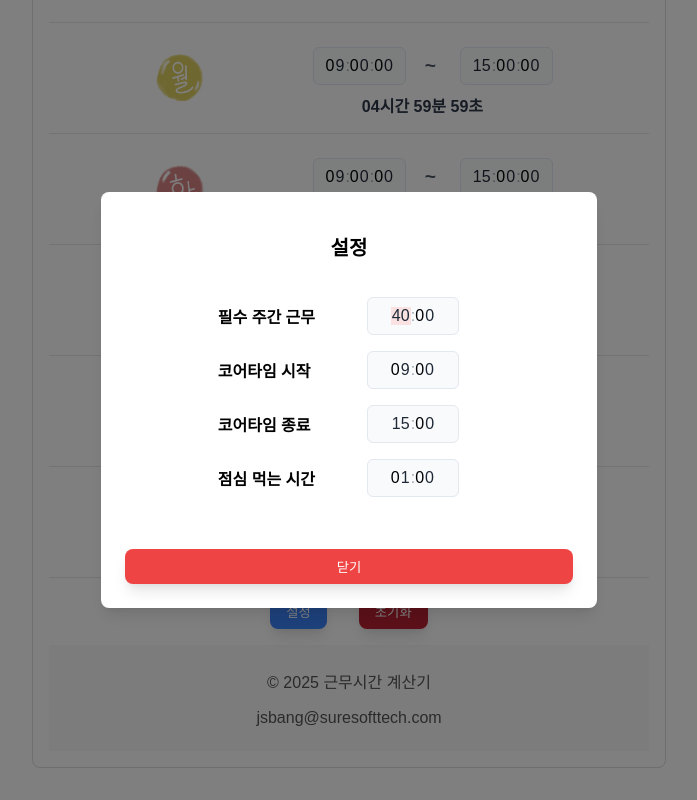
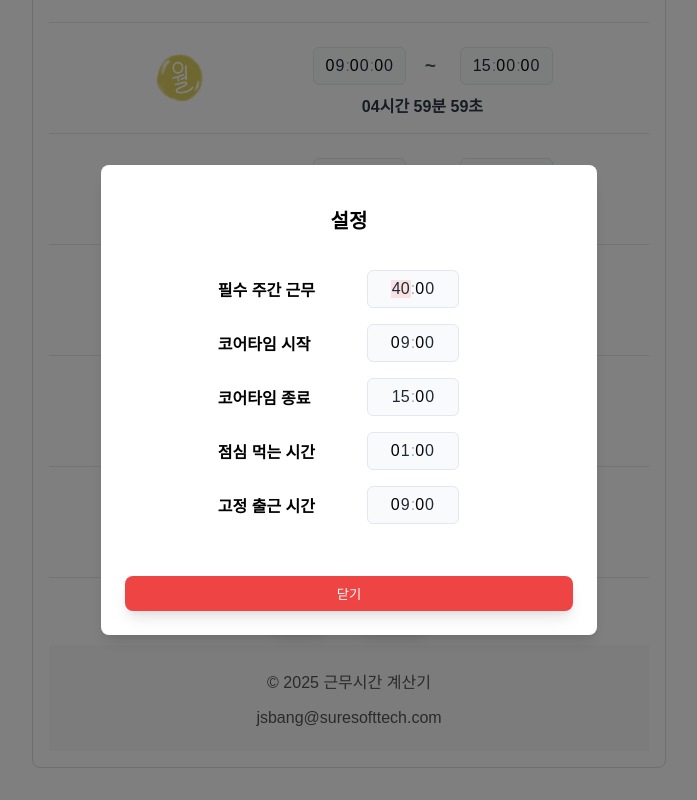
Before and after one commit to wlstjdwkd/40TimeCalculator, a React (Create React App) app in the folder frontend/time_calculator/: page / in a window 1280 px wide. Both pictures are taken after a click on the button "설정". Shown: the part 288-1088 px from the top of the page, without its empty margins (291-988 px from the left). Built offline with nearby package versions, Linux system fonts and the light colour scheme; the HTML template or start-up script is replaced by a standard one.

Commit message:
feat : fixed start time

```diff
--- a/frontend/time_calculator/src/App.js
+++ b/frontend/time_calculator/src/App.js
@@ -1,5 +1,4 @@
 import React, { useState, useEffect, useMemo } from 'react';
-import TimePicker from 'react-time-picker';
 import 'react-time-picker/dist/TimePicker.css';
 import 'react-clock/dist/Clock.css';
 import './App.css';
@@ -37,6 +36,9 @@ function App() {
   const [lunchBreakTime, setLunchBreakTime] = useState('01:00');
   const [daysData, setDaysData] = useState(initialDaysData);
 
+  //고정 출근 시간 state
+  const [fixedStartTime, setFixedStartTime] = useState('09:00');
+
   const [requiredResult, setRequiredResult] = useState('');
 
   /* 시간 설정 팝업*/
@@ -71,6 +73,7 @@ function App() {
         if (parsed.coreTimeEnd) setCoreTimeEnd(parsed.coreTimeEnd);
         if (parsed.lunchBreakTime) setLunchBreakTime(parsed.lunchBreakTime);
         if (parsed.daysData) setDaysData(parsed.daysData);
+        if (parsed.fixedStartTime) setFixedStartTime(parsed.fixedStartTime);
       } catch (e) {
         console.warn('localStorage parse error:', e);
       }
@@ -87,9 +90,10 @@ function App() {
       coreTimeEnd,
       lunchBreakTime,
       daysData,
+      fixedStartTime,
     };
     localStorage.setItem(STORAGE_KEY, JSON.stringify(dataToSave));
-  }, [loaded, requiredWorkingTime, coreTimeStart, coreTimeEnd, lunchBreakTime, daysData]);
+  }, [loaded, requiredWorkingTime, coreTimeStart, coreTimeEnd, lunchBreakTime, daysData, fixedStartTime]);
 
   const parseTimeToSeconds = (timeStr) => {
     if (!timeStr) return 0;
@@ -186,9 +190,27 @@ function App() {
     setDaysData(updated);
   };
 
+  // 고정 출근 시간 변경 시, 월~금의 출근 시간을 변경하는 핸들러
+  const handleFixedStartTimeChange = (value) => {
+    // 고정 출근 시간을 업데이트
+    setFixedStartTime(value);
+
+    // 월~금에 해당하는 daysData의 출근 시간 모두 변경
+    const updated = daysData.map(item => ({
+      ...item,
+      startTime: `${value}:00`,
+    }));
+    setDaysData(updated);
+  };
+
   //초기화 핸들러 함수
   const handleReset = () => {
-    setDaysData(initialDaysData);
+    const resetData = initialDaysData.map(item => ({
+      ...item,
+      startTime: `${fixedStartTime}:00`
+    }));
+
+    setDaysData(resetData);
   };
 
   const containerStyle = {
@@ -256,6 +278,8 @@ function App() {
           setCoreTimeEnd={setCoreTimeEnd}
           lunchBreakTime={lunchBreakTime}
           setLunchBreakTime={setLunchBreakTime}
+          fixedStartTime={fixedStartTime}
+          onFixedStartTimeChange={handleFixedStartTimeChange}
           togglePopup={togglePopup}
         />)
       }
--- a/frontend/time_calculator/src/components/WorkSettings/WorkSettings.js
+++ b/frontend/time_calculator/src/components/WorkSettings/WorkSettings.js
@@ -1,5 +1,3 @@
-// src/components/WorkSettings/WorkSettings.js
-
 import React from 'react';
 import TimePicker from 'react-time-picker';
 import './WorkSettings.css';
@@ -13,6 +11,8 @@ function WorkSettings({
   setCoreTimeEnd,
   lunchBreakTime,
   setLunchBreakTime,
+  fixedStartTime,
+  onFixedStartTimeChange,
   togglePopup
 }) {
   return (
@@ -88,6 +88,24 @@ function WorkSettings({
 
 
           </div>
+
+          {/* 고정 출근 시간 (추가된 부분) */}
+          <div className="work-settings-row">
+            <label htmlFor="fixedStartTime" className="work-settings-label">
+              고정 출근 시간
+            </label>
+            <div className="time-picker">
+              <TimePicker
+                id="fixedStartTime"
+                onChange={onFixedStartTimeChange}
+                value={fixedStartTime}
+                format="HH:mm"
+                clearIcon={null}
+                maxDetail="minute"
+                disableClock
+              />
+            </div>
+          </div>
         </div>
 
 
```
